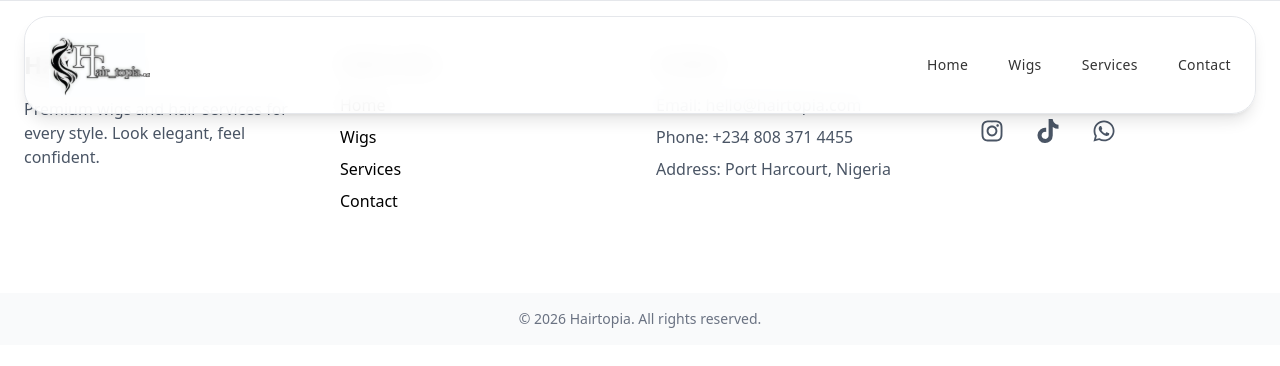
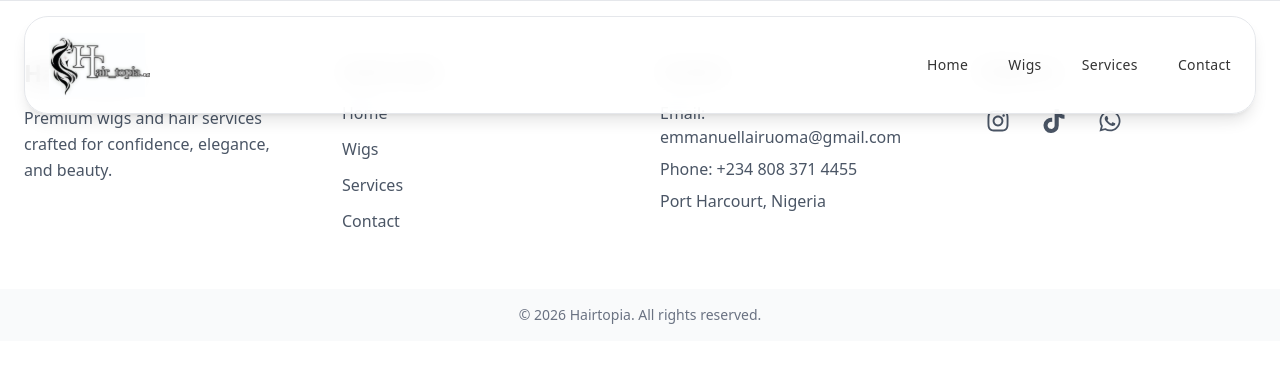
Before and after one commit to ebuk-ka/hairtopia.ng, a React (Vite) app: page /contact in a window 1280 px wide. Shown: the top 366 px of the page. Built offline with nearby package versions, Linux system fonts and the light colour scheme.

Commit message:
Updated footer amd email

```diff
--- a/src/components/layout/Footer.jsx
+++ b/src/components/layout/Footer.jsx
@@ -1,34 +1,41 @@
-import { Link } from "react-router-dom";
 import { FaInstagram, FaTiktok, FaWhatsapp } from "react-icons/fa";
 
 const Footer = () => {
   return (
     <footer id="contact" className="bg-white border-t border-gray-200">
-      <div className="max-w-7xl mx-auto px-6 py-12 grid grid-cols-1 md:grid-cols-4 gap-8">
+      <div className="max-w-7xl mx-auto px-6 py-14 grid grid-cols-1 md:grid-cols-4 gap-10">
 
         {/* Logo + About */}
         <div>
           <h2 className="text-2xl font-semibold mb-4">Hairtopia</h2>
-          <p className="text-gray-600">
-            Premium wigs and hair services for every style. Look elegant, feel confident.
+          <p className="text-gray-600 leading-relaxed">
+            Premium wigs and hair services crafted for confidence, elegance, and beauty.
           </p>
         </div>
 
         {/* Quick Links */}
         <div>
           <h3 className="text-lg font-medium mb-4">Quick Links</h3>
-          <ul className="space-y-2">
+          <ul className="space-y-3 text-gray-600">
             <li>
-              <Link to="/" className="hover:text-black transition-colors duration-300">Home</Link>
+              <a href="#home" className="hover:text-black transition">
+                Home
+              </a>
             </li>
             <li>
-              <Link to="/wigs" className="hover:text-black transition-colors duration-300">Wigs</Link>
+              <a href="#wigs" className="hover:text-black transition">
+                Wigs
+              </a>
             </li>
             <li>
-              <Link to="/services" className="hover:text-black transition-colors duration-300">Services</Link>
+              <a href="#services" className="hover:text-black transition">
+                Services
+              </a>
             </li>
             <li>
-              <Link to="/contact" className="hover:text-black transition-colors duration-300">Contact</Link>
+              <a href="#contact" className="hover:text-black transition">
+                Contact
+              </a>
             </li>
           </ul>
         </div>
@@ -36,49 +43,48 @@ const Footer = () => {
         {/* Contact Info */}
         <div>
           <h3 className="text-lg font-medium mb-4">Contact</h3>
-          <p className="text-gray-600 mb-2">Email: hello@hairtopia.com</p>
+          <p className="text-gray-600 mb-2">Email: emmanuellairuoma@gmail.com</p>
           <p className="text-gray-600 mb-2">Phone: +234 808 371 4455</p>
-          <p className="text-gray-600">Address: Port Harcourt, Nigeria</p>
+          <p className="text-gray-600">Port Harcourt, Nigeria</p>
         </div>
 
         {/* Socials */}
+        <div>
+          <h3 className="text-lg font-medium mb-4">Follow Us</h3>
           <div className="flex items-center gap-4">
-  {/* Instagram */}
             <a
               href="https://www.instagram.com/hair_topia.ng"
+              target="_blank"
               rel="noopener noreferrer"
-    className="text-gray-600 hover:text-black transition-colors duration-300 text-2xl p-2 rounded-full hover:bg-gray-100"
+              className="text-gray-600 hover:text-black text-2xl p-2 rounded-full hover:bg-gray-100 transition"
             >
               <FaInstagram />
             </a>
 
-
-  {/* TikTok */}
             <a
               href="https://www.tiktok.com/@hair_topia.ng"
               target="_blank"
               rel="noopener noreferrer"
-    className="text-gray-600 hover:text-black transition-colors duration-300 text-2xl p-2 rounded-full hover:bg-gray-100"
+              className="text-gray-600 hover:text-black text-2xl p-2 rounded-full hover:bg-gray-100 transition"
             >
               <FaTiktok />
             </a>
 
-  {/* WhatsApp */}
             <a
               href="https://wa.me/23409161635450"
               target="_blank"
               rel="noopener noreferrer"
-    className="text-gray-600 hover:text-black transition-colors duration-300 text-2xl p-2 rounded-full hover:bg-gray-100"
+              className="text-gray-600 hover:text-black text-2xl p-2 rounded-full hover:bg-gray-100 transition"
             >
               <FaWhatsapp />
             </a>
           </div>
-
+        </div>
       </div>
 
       {/* Bottom Bar */}
-      <div className="bg-gray-50 py-4 mt-8 text-center text-gray-500 text-sm">
-        &copy; {new Date().getFullYear()} Hairtopia. All rights reserved.
+      <div className="bg-gray-50 py-4 text-center text-gray-500 text-sm">
+        © {new Date().getFullYear()} Hairtopia. All rights reserved.
       </div>
     </footer>
   );
```
Lines whose indentation alone changed are shown as unchanged.
